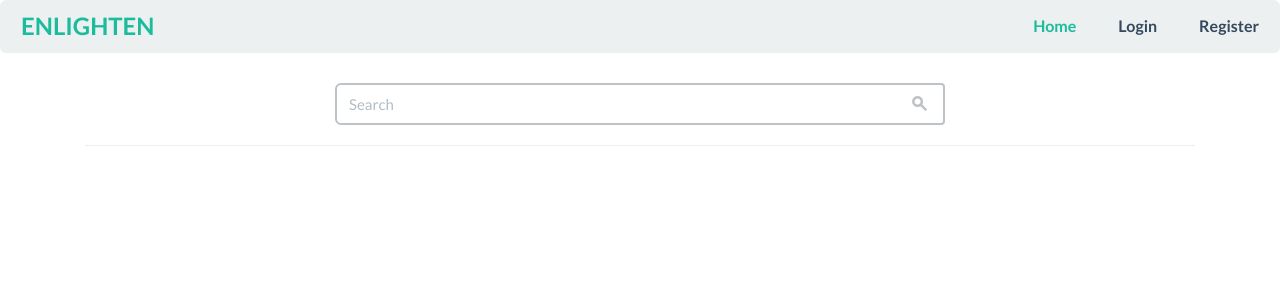
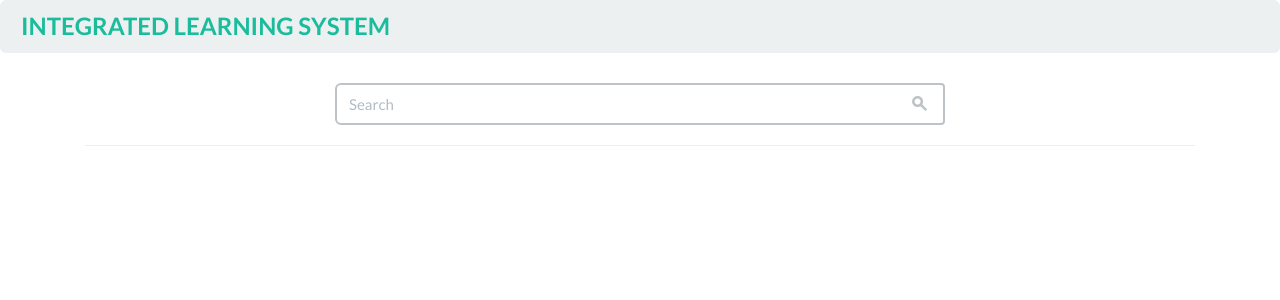
Before and after one commit to itcyborg/qbank, a PHP site: page /search/index.php in a window 1280 px wide. Shown: the top 300 px of the page. Run offline with PHP 8.4, Linux system fonts and the light colour scheme.

Commit message:
Updated titles and minor improvements

```diff
--- a/search/index.php
+++ b/search/index.php
@@ -204,7 +204,7 @@ if(isset($_GET['result'])){
 <!DOCTYPE html>
 <html>
 <head>
-	<title>ENLIGHTEN KENYA</title>
+	<title>ILS</title>
 	<link href="../assets/dist/css/vendor/bootstrap/css/bootstrap.min.css" rel="stylesheet">
 	<link rel="stylesheet" type="text/css" href="../assets/dist/css/flat-ui.css">
 </head>
@@ -221,15 +221,8 @@ if(isset($_GET['result'])){
 		    <button type="button" class="navbar-toggle" data-toggle="collapse" data-target="#navbar-collapse-01">
 		      <span class="sr-only">Menu</span>
 		    </button>
-		    <a class="navbar-brand" href="../">ENLIGHTEN</a>
+		    <a class="navbar-brand" href="../">INTEGRATED LEARNING SYSTEM</a>
 		  </div>
-		  <div class="collapse navbar-collapse" id="navbar-collapse-01">
-		    <ul class="nav navbar-nav navbar-right">
-		      <li class="active"><a href="">Home</a></li>
-		      <li><a href="#login">Login</a></li>
-		      <li><a href="#register">Register</a></li>
-		    </ul>
-		  </div><!-- /.navbar-collapse -->
 		</nav><!-- /navbar -->
 	</div>
 	<div class="col-md-offset-3 col-md-6">
```
Also changed, not shown: index.php (+2 -7 lines).
